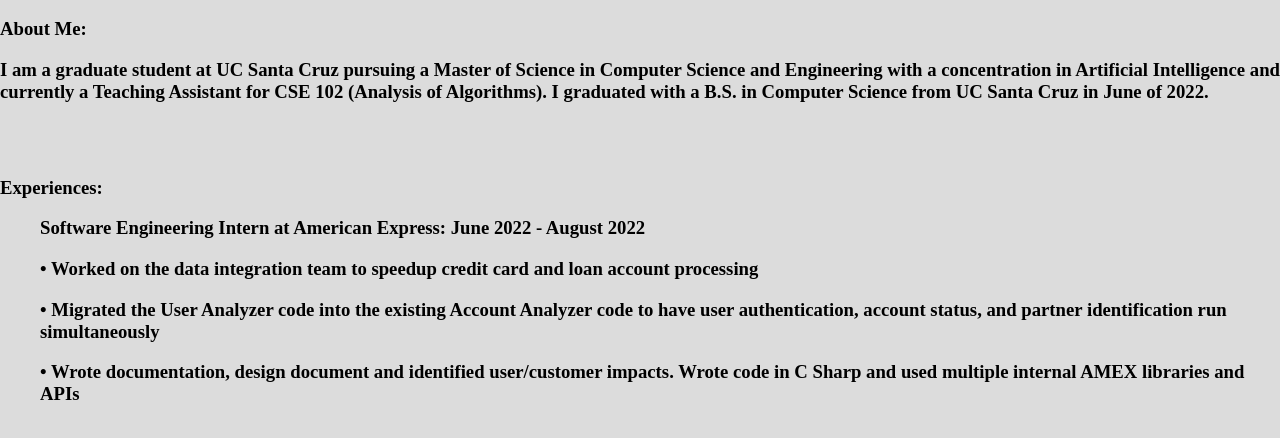
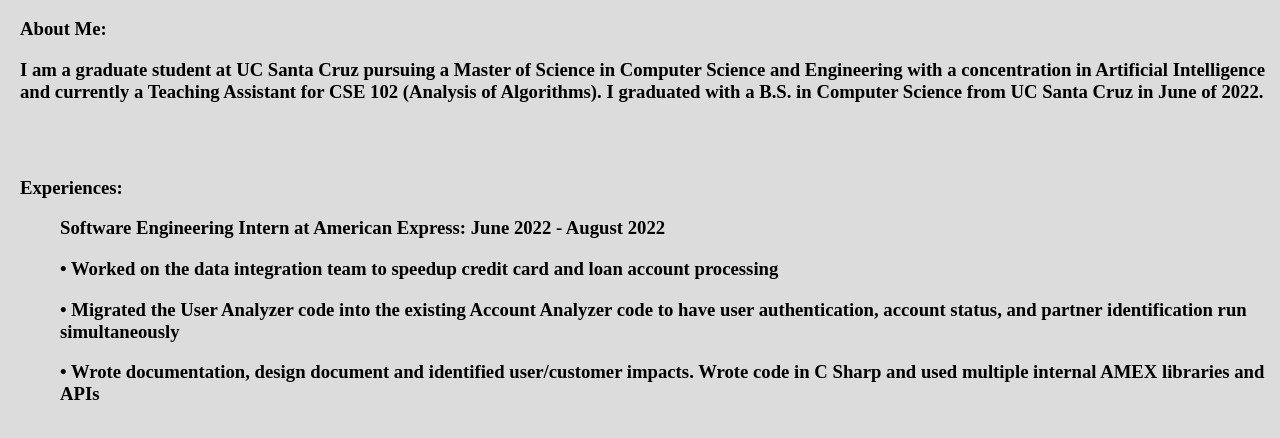
Before and after one commit to nbhupati/nbhupati.github.io, a plain HTML site: page index.html in a window 1280 px wide. Shown: the part 40-478 px from the top of the page. Drawn offline with Linux system fonts and the light colour scheme.

Commit message:
about me

```diff
--- a/index.html
+++ b/index.html
@@ -5,6 +5,11 @@
     <meta name="viewport" content="width=device-width, initial-scale=1.0">
     <title>Document</title>
     <link rel="stylesheet" href="styles.css">
+    <style>
+        h3 {
+            margin-left: 20px;
+        }
+    </style>
     <style>
         p {
             margin-left: 40px;
```
